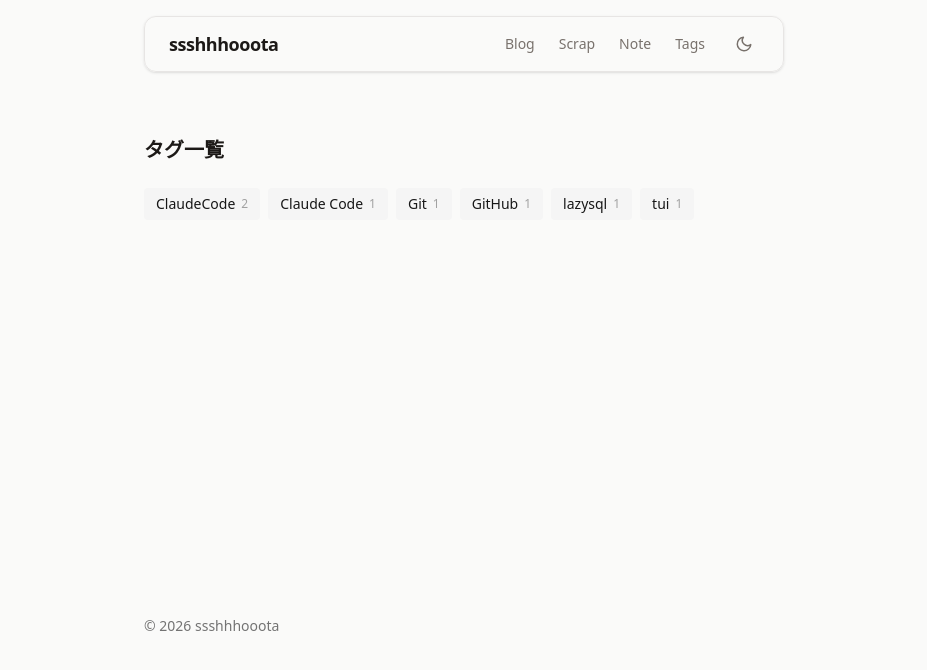
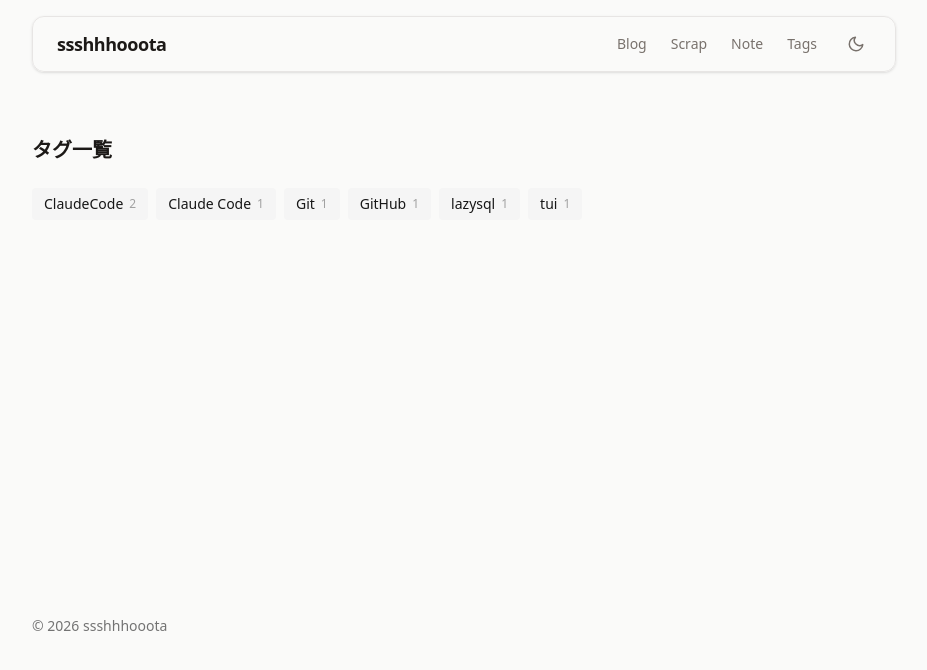
Before and after one commit to ssshhhooota-org/output, a Next.js app: page /tags in a window 1280 px wide. Shown: the top 670 px of the page, without its empty margins (176-1103 px from the left). Built offline with nearby package versions, Linux system fonts and the light colour scheme.

Commit message:
feat: レイアウト幅拡大とページ遷移アニメーションを追加

```diff
--- a/src/app/layout.tsx
+++ b/src/app/layout.tsx
@@ -1,6 +1,7 @@
 import type { Metadata } from "next";
 import { Header } from "@/components/Header";
 import { Footer } from "@/components/Footer";
+import { PageTransition } from "@/components/PageTransition";
 import "./globals.css";
 
 export const metadata: Metadata = {
@@ -19,9 +20,11 @@ export default function RootLayout({
         {/* eslint-disable-next-line @next/next/no-sync-scripts */}
         <script src="/theme-init.js" />
       </head>
-      <body className="mx-auto max-w-2xl px-4 antialiased">
+      <body className="mx-auto max-w-4xl px-4 antialiased">
         <Header />
-        <main className="min-h-[60vh] py-8">{children}</main>
+        <main className="min-h-[60vh] py-8">
+          <PageTransition>{children}</PageTransition>
+        </main>
         <Footer />
       </body>
     </html>
--- /dev/null
+++ b/src/components/PageTransition.tsx
@@ -0,0 +1,3 @@
+export function PageTransition({ children }: { children: React.ReactNode }) {
+  return <div className="animate-fade-in-up">{children}</div>;
+}
```
